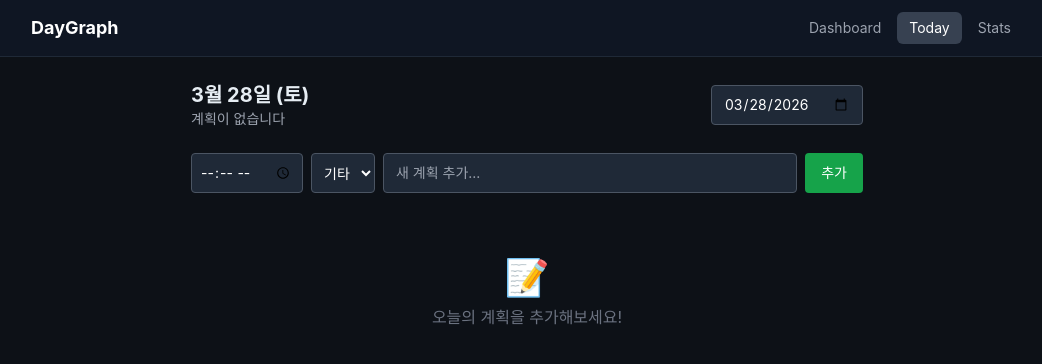
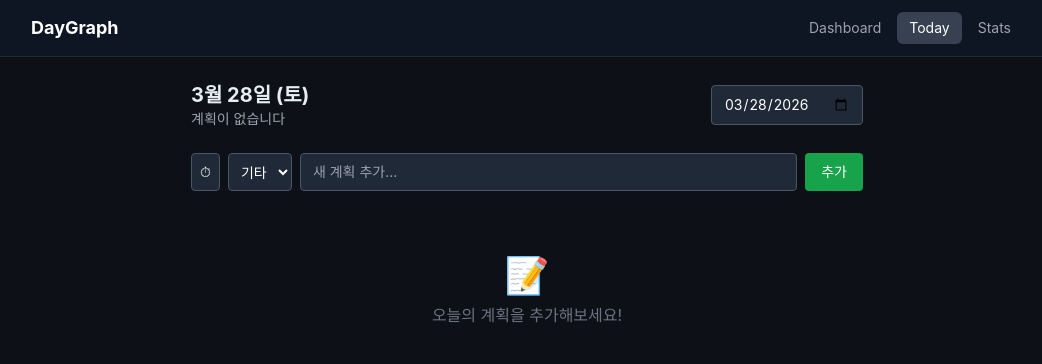
Before and after one commit to EunsooSoh/DayGraph, a React (Vite) app: page / in a window 1280 px wide. Both pictures are taken after a click on the button "Add plans". Shown: the top 364 px of the page, without its empty margins (113-1155 px from the left). Built offline with nearby package versions, Linux system fonts and the light colour scheme.

Commit message:
[design] 시각 선택 박스 간소화

```diff
--- a/src/components/plan/PlanForm.tsx
+++ b/src/components/plan/PlanForm.tsx
@@ -3,7 +3,7 @@
  * Licensed under the MIT License.
  */
 
-import { useState } from 'react';
+import { useState, useRef } from 'react';
 import * as storage from '../../lib/storage';
 import { uid } from '../../lib/date';
 import { CATEGORIES } from '../../lib/constants';
@@ -17,6 +17,7 @@ export default function PlanForm({ date, onAdd }: Props) {
   const [title, setTitle] = useState('');
   const [time, setTime] = useState('');
   const [category, setCategory] = useState('기타');
+  const timeRef = useRef<HTMLInputElement>(null);
 
   function handleSubmit(e: React.FormEvent) {
     e.preventDefault();
@@ -39,12 +40,20 @@ export default function PlanForm({ date, onAdd }: Props) {
 
   return (
     <form onSubmit={handleSubmit} className="flex gap-2 mb-4 overflow-x-auto whitespace-nowrap">
+      <button
+        type="button"
+        onClick={() => timeRef.current?.showPicker()}
+        className="bg-gray-800 border border-gray-600 text-white text-sm rounded px-2 py-2 shrink-0"
+      >
+        {time || '⏱'}
+      </button>
       <input
+        ref={timeRef}
         type="time"
         value={time}
         step={300}
         onChange={(e) => setTime(e.target.value)}
-        className="bg-gray-800 border border-gray-600 text-white text-sm rounded px-2 py-2 w-[7rem]"
+        className="sr-only"
       />
       <select
         value={category}
```
